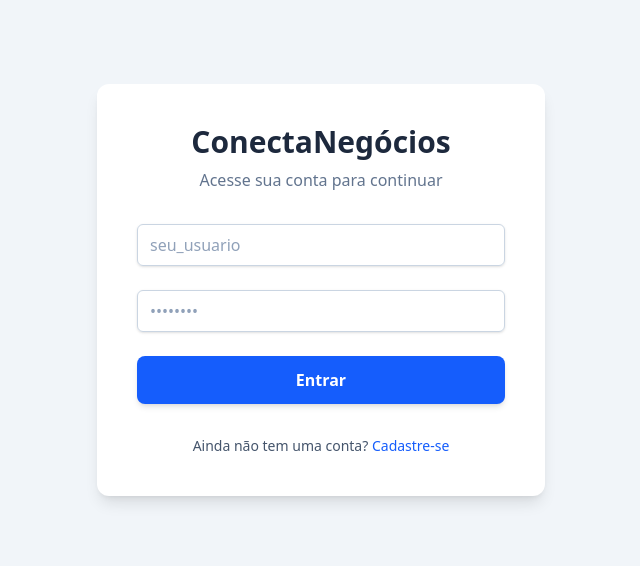
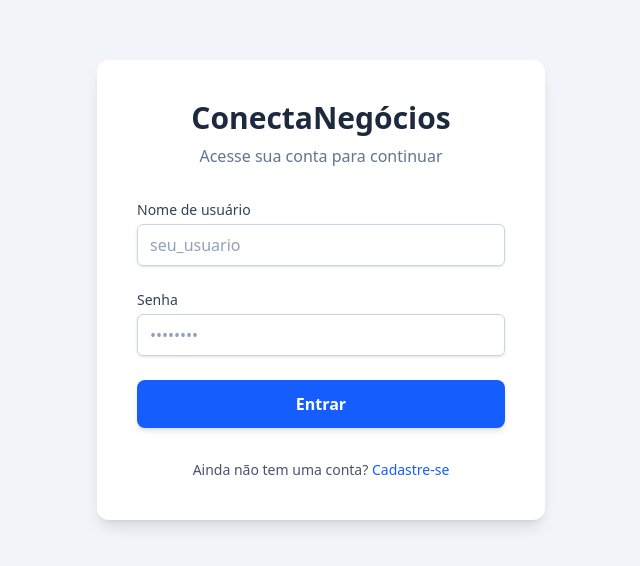
Before and after one commit to FelipeMedeiros99/conecta-negocios-frontend, a Next.js app: page /login in a window 1280 px wide. Shown: the part 110-676 px from the top of the page, without its empty margins (319-959 px from the left). Built offline with nearby package versions, Linux system fonts and the light colour scheme; no server answers.

Commit message:
feat: component input criado

```diff
--- a/components/Input.tsx
+++ b/components/Input.tsx
@@ -1,11 +1,26 @@
-import React from "react"
+import React, { useId } from "react"
 
-type InputProps = React.ComponentProps<"input">
+type InputProps = React.ComponentProps<"input"> & {
+  label?: string
+}
 
-export default function Input({...props}: InputProps){
+export default function Input({ label, ...props }: InputProps) {
 
-  return(
-    <input className="mt-1 block w-full rounded-md border border-slate-300 px-3 py-2 shadow-sm placeholder-slate-400 focus:border-blue-500 focus:outline-none focus:ring-blue-500"
-    {...props} />
+  const id = useId()
+
+  return (
+    <div>
+      {label &&
+        <label
+          htmlFor={id}
+          className="block text-sm font-medium text-slate-700"
+        >
+          {label}
+        </label>
+      }
+
+      <input id={id} className="mt-1 block w-full rounded-md border border-slate-300 px-3 py-2 shadow-sm placeholder-slate-400 focus:border-blue-500 focus:outline-none focus:ring-blue-500"
+        {...props} />
+    </div>
   )
 }
```
